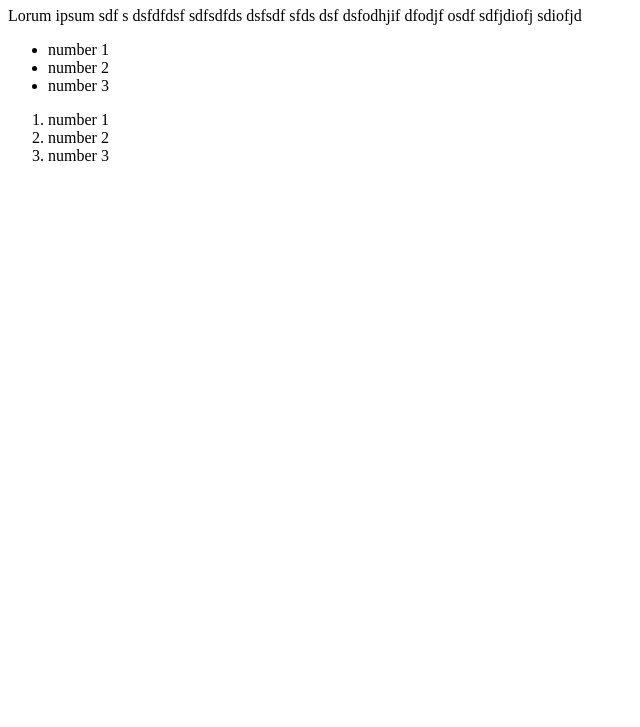
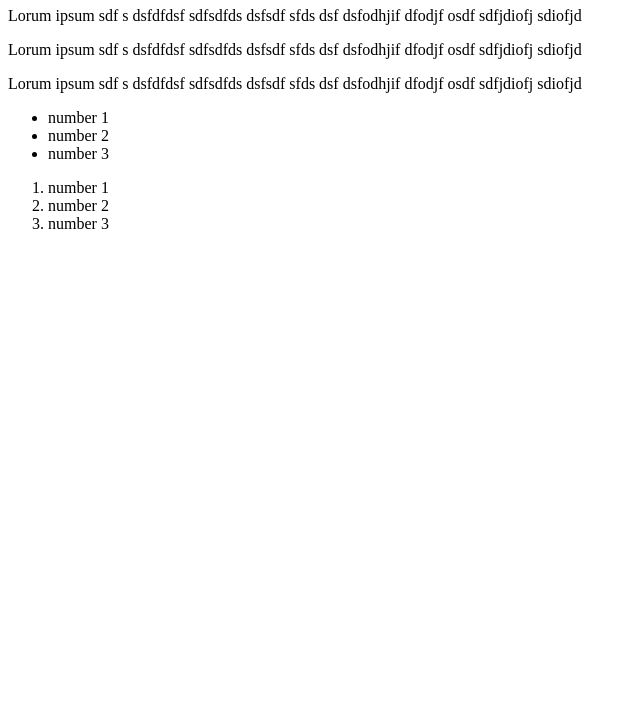
Before and after one commit to snowriderkyle/website-demo, a plain HTML site: page index.html in a window 1280 px wide. Shown: the part 73-800 px from the top of the page, without its empty margins (0-640 px from the left). Drawn offline with Linux system fonts and the light colour scheme.

Commit message:
Added comments

```diff
--- a/index.html
+++ b/index.html
@@ -7,6 +7,9 @@
 <body>
 	<div>
 			<h1>This is an amazing page!</h1>
+			<!-- This is an paragraph -->
+			<p>Lorum ipsum sdf s dsfdfdsf sdfsdfds dsfsdf sfds dsf dsfodhjif dfodjf osdf sdfjdiofj sdiofjd </p>
+				<p>Lorum ipsum sdf s dsfdfdsf sdfsdfds dsfsdf sfds dsf dsfodhjif dfodjf osdf sdfjdiofj sdiofjd </p>
 					<p>Lorum ipsum sdf s dsfdfdsf sdfsdfds dsfsdf sfds dsf dsfodhjif dfodjf osdf sdfjdiofj sdiofjd </p>
 				<ul>
 					<li>number 1</li>
@@ -19,5 +22,9 @@
 					<li>number 3</li>
 				</ol>
 	</div>
+	<div>
+
+
+	</div>
 </body>
 </html>
```
Lines whose indentation alone changed are shown as unchanged.
